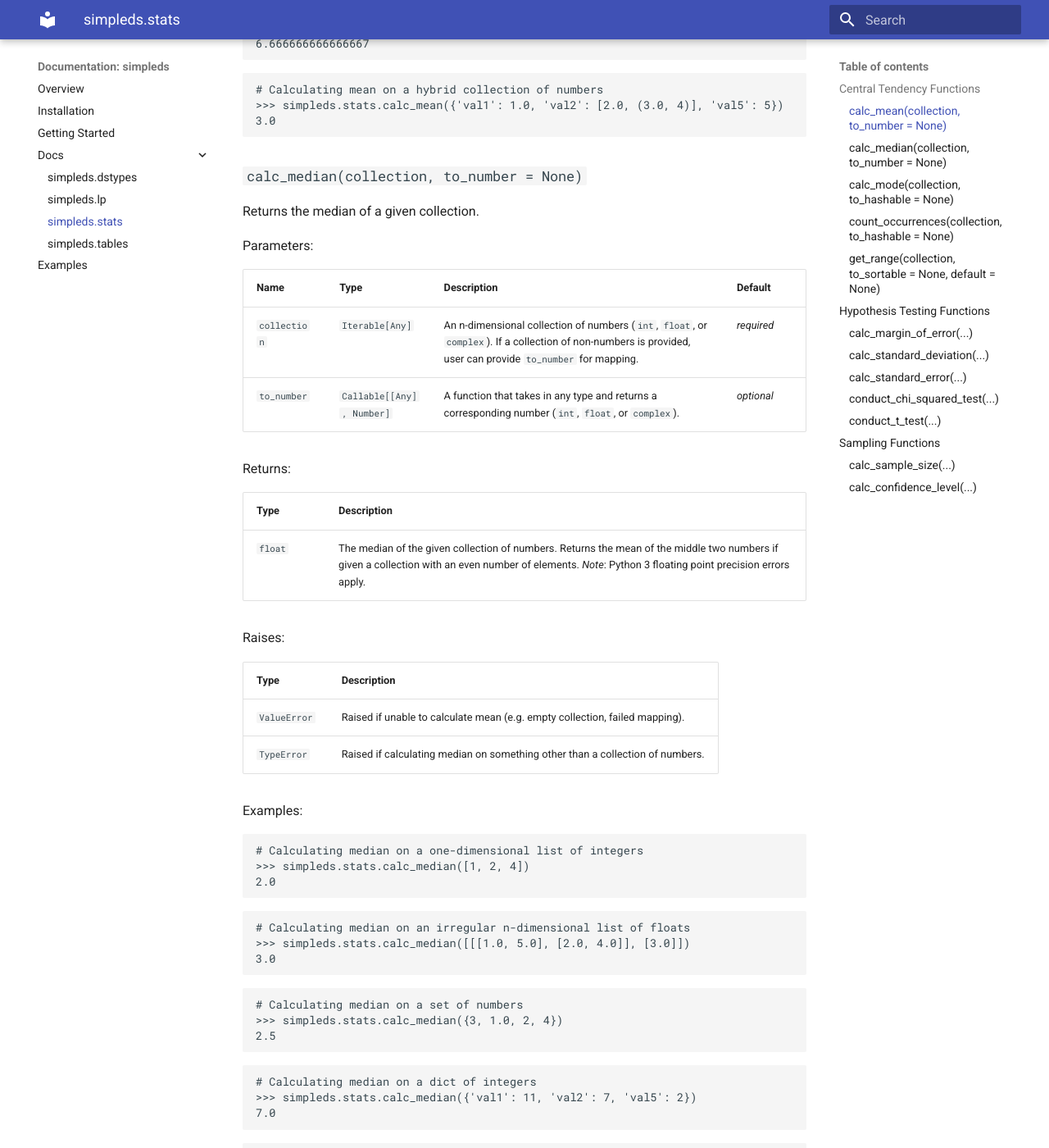
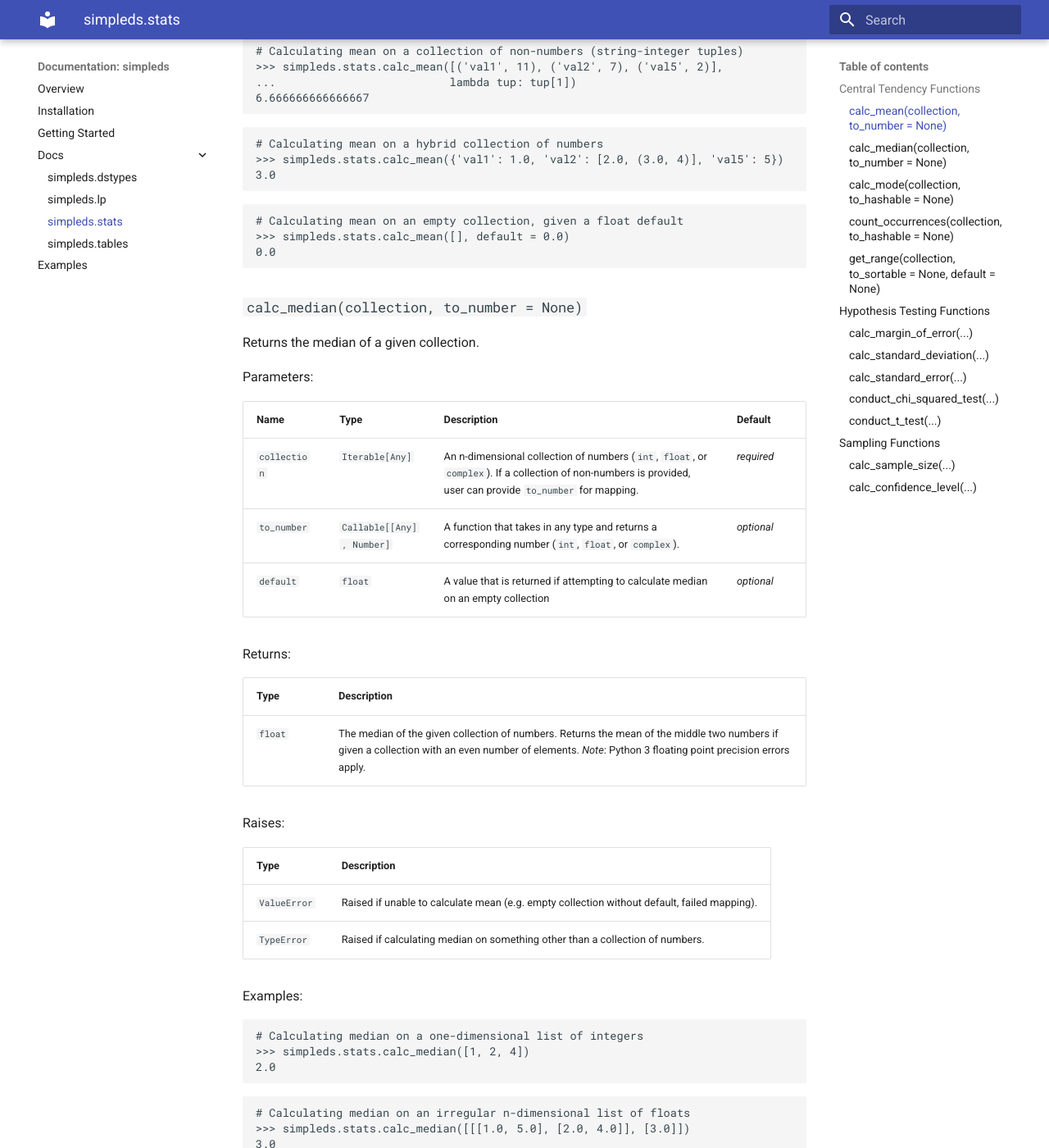
Before and after one commit to keiferc/simpleds, an MkDocs documentation site: the page built from docs/interfaces/stats.md, in a window 1280 px wide and 1400 px high, scrolled down 1499 px. Shown: the whole window at 82% size. Built offline with MkDocs 1.6.1 and Material for MkDocs 9.7.7, drawn with Linux system fonts in a browser that asks for light colours; some of the changed text lies outside the part shown.

Commit message:
added default to median

````diff
--- a/docs/interfaces/stats.md
+++ b/docs/interfaces/stats.md
@@ -14,6 +14,7 @@ Parameters:
 | ---- | ---- | ----------- | ------- |
 | `collection` | `Iterable[Any]` | An n-dimensional collection of numbers (`int`, `float`, or `complex`). If a collection of non-numbers is provided, user can provide `to_number` for mapping. | *required* |
 | `to_number` | `Callable[[Any], Number]` | A function that takes in any type and returns a corresponding number (`int`, `float`, or `complex`). | *optional* |
+| `default` | `float` | A value that is returned if attempting to calculate mean on an empty collection | *optional* |
 
 Returns:
 
@@ -25,7 +26,7 @@ Raises:
 
 | Type | Description |
 | ---- | ----------- |
-| `ValueError` | Raised if unable to calculate mean (e.g. empty collection, failed mapping). |
+| `ValueError` | Raised if unable to calculate mean (e.g. empty collection without default, failed mapping). |
 | `TypeError` | Raised if calculating mean on something other than a collection of numbers. |
 
 Examples:
@@ -61,6 +62,12 @@ Examples:
 >>> simpleds.stats.calc_mean({'val1': 1.0, 'val2': [2.0, (3.0, 4)], 'val5': 5})
 3.0
 ```
+```python
+# Calculating mean on an empty collection, given a float default
+>>> simpleds.stats.calc_mean([], default = 0.0)
+0.0
+```
+
 
 ### `calc_median(collection, to_number = None)`
 Returns the median of a given collection.
@@ -71,6 +78,7 @@ Parameters:
 | ---- | ---- | ----------- | ------- |
 | `collection` | `Iterable[Any]` | An n-dimensional collection of numbers (`int`, `float`, or `complex`). If a collection of non-numbers is provided, user can provide `to_number` for mapping. | *required* |
 | `to_number` | `Callable[[Any], Number]` | A function that takes in any type and returns a corresponding number (`int`, `float`, or `complex`). | *optional* |
+| `default` | `float` | A value that is returned if attempting to calculate median on an empty collection | *optional* |
 
 Returns:
 
@@ -82,7 +90,7 @@ Raises:
 
 | Type | Description |
 | ---- | ----------- |
-| `ValueError` | Raised if unable to calculate mean (e.g. empty collection, failed mapping). |
+| `ValueError` | Raised if unable to calculate mean (e.g. empty collection without default, failed mapping). |
 | `TypeError` | Raised if calculating median on something other than a collection of numbers. |
 
 Examples:
@@ -118,6 +126,12 @@ Examples:
 >>> simpleds.stats.calc_median({'val1': 1.0, 'val2': [2, (3.0, 4)], 'val5': 5})
 3.0
 ```
+```python
+# Calculating median on an empty collection, given a float default
+>>> simpleds.stats.calc_median([], default = 0.0)
+0.0
+```
+
 
 ### `calc_mode(collection, to_hashable = None)`
 Returns the mode of a given collection. *Note*: numpy type casting applies to
````
Also changed, not shown: 2 other files.
